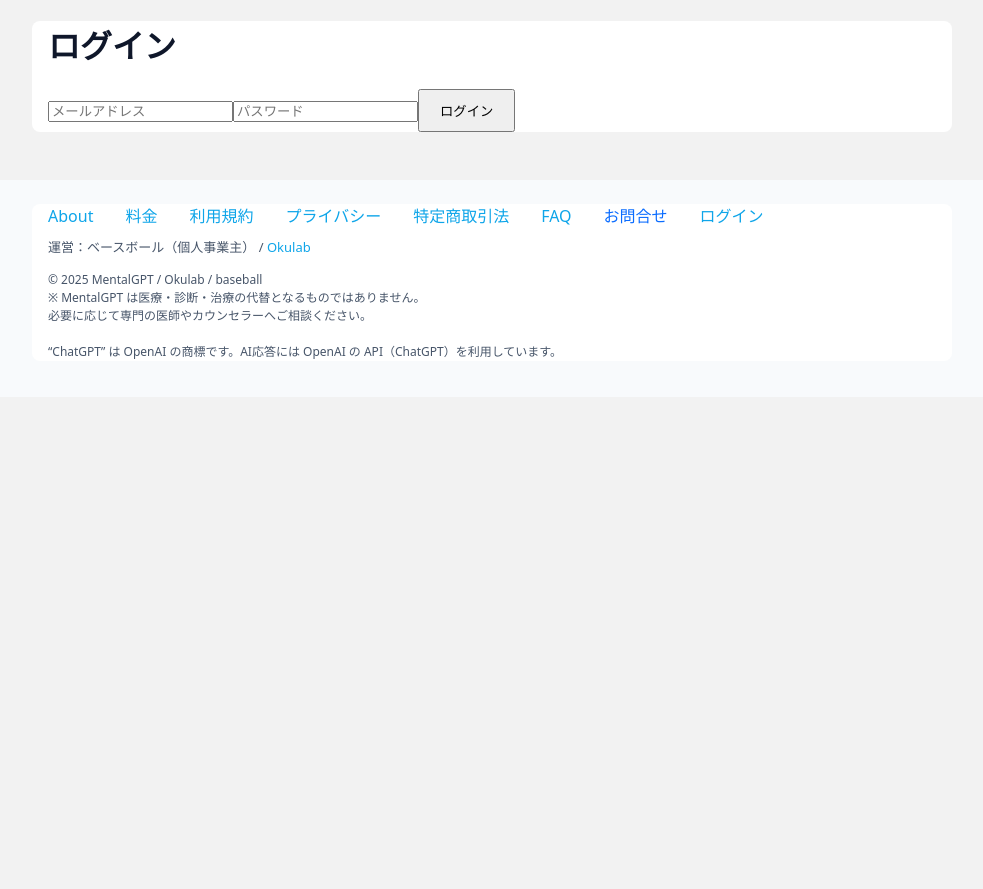
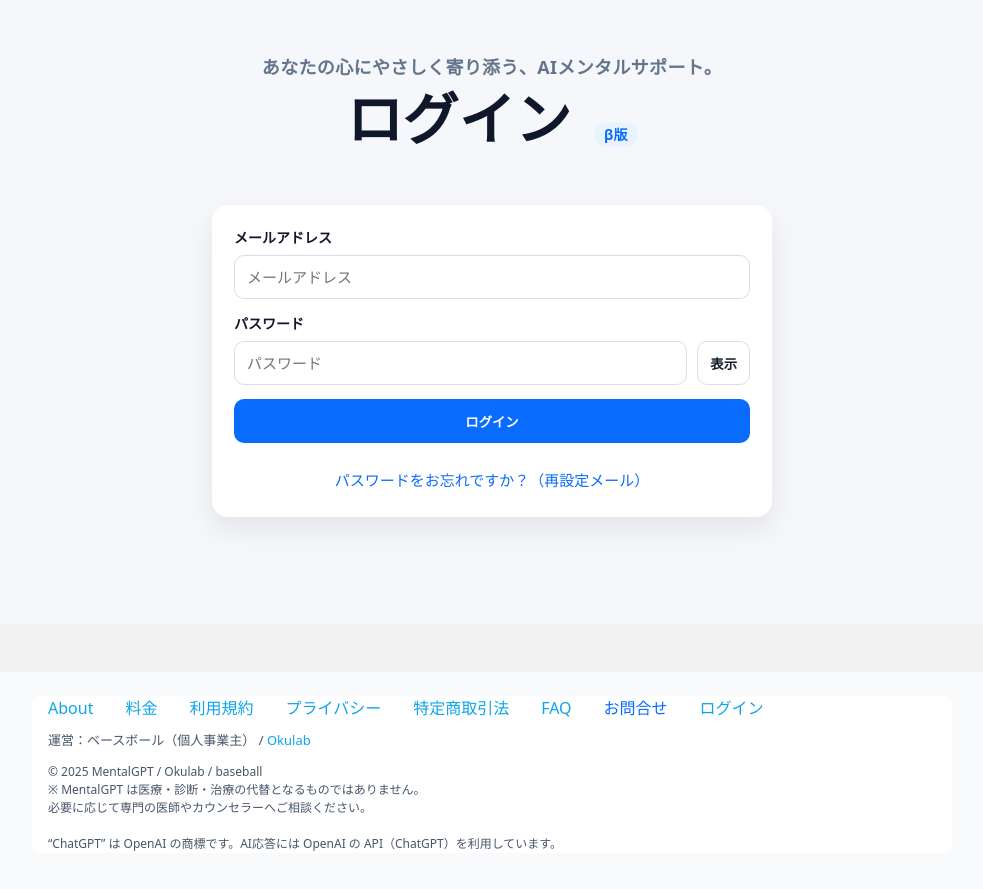
Before and after one commit to yasuhirookura/mentalgpt-react-starter, a React (Create React App) app: page /login in a window 1280 px wide. Shown: the whole page, without its empty margins (148-1131 px from the left). Before the commit the page ends 800 px from the top, so only its background shows below. Built offline with nearby package versions, Linux system fonts and the light colour scheme; no server answers.

Commit message:
feat: update src/LoginForm.jsx

```diff
--- a/src/LoginForm.jsx
+++ b/src/LoginForm.jsx
@@ -1,46 +1,91 @@
 // src/LoginForm.jsx
-import React, { useState } from "react";
-import { signInWithEmailAndPassword } from "firebase/auth";
-import { auth, authReady } from "./firebase"; // ← 同じ階層でOK
+import React, { useMemo, useState } from "react";
+import { signInWithEmailAndPassword, sendPasswordResetEmail } from "firebase/auth";
+import { auth, authReady } from "./firebase";
+import "./LoginForm.css";
 
 export default function LoginForm() {
   const [email, setEmail] = useState("");
   const [password, setPassword] = useState("");
+  const [showPw, setShowPw] = useState(false);
   const [loading, setLoading] = useState(false);
-  const [error, setError] = useState("");
+  const [msg, setMsg] = useState("");     // 成功/案内メッセージ
+  const [error, setError] = useState(""); // エラーメッセージ
+
+  const isEmailLike = useMemo(() => {
+    return typeof email === "string" && email.includes("@") && email.includes(".");
+  }, [email]);
 
   const handleLogin = async (e) => {
     e.preventDefault();
-
-    console.log("[Login] submit clicked");
-    console.log("[Login] email =", email);
-
     setLoading(true);
     setError("");
+    setMsg("");
 
     try {
-      console.log("[Login] waiting authReady...");
-      await authReady; // ← Safari / iOS 対策の要
-      console.log("[Login] authReady resolved");
+      // iPhone/Safariで初期化・永続化が間に合わない系対策
+      await authReady;
 
-      console.log("[Login] try signInWithEmailAndPassword");
-      const result = await signInWithEmailAndPassword(auth, email, password);
+      const trimmedEmail = email.trim();
+      await signInWithEmailAndPassword(auth, trimmedEmail, password);
+      // 成功時は通常 onAuthStateChanged 側で画面遷移する想定
+    } catch (err) {
+      const code = err?.code || "";
+      if (code === "auth/invalid-credential") {
+        setError("メールアドレスまたはパスワードが一致しません。念のためパスワード再設定もお試しください。");
+      } else if (code === "auth/too-many-requests") {
+        setError("試行回数が多すぎます。しばらく待ってから再度お試しください。");
+      } else {
+        setError(err?.message || "ログインに失敗しました");
+      }
+    } finally {
+      setLoading(false);
+    }
+  };
 
-      console.log("[Login] signIn success", result.user?.uid);
+  const handleReset = async (e) => {
+    e.preventDefault();
+    setLoading(true);
+    setError("");
+    setMsg("");
+
+    try {
+      await authReady;
+
+      const trimmedEmail = email.trim();
+      if (!trimmedEmail) {
+        setError("パスワード再設定するメールアドレスを入力してください。");
+        return;
+      }
+      await sendPasswordResetEmail(auth, trimmedEmail);
+      setMsg("パスワード再設定メールを送信しました。受信ボックスをご確認ください。");
     } catch (err) {
-      console.error("[Login] signIn error", err);
-      setError(err?.message || "ログインに失敗しました");
+      const code = err?.code || "";
+      if (code === "auth/user-not-found") {
+        setError("このメールアドレスのユーザーが見つかりませんでした。");
+      } else if (code === "auth/invalid-email") {
+        setError("メールアドレスの形式が正しくありません。");
+      } else {
+        setError(err?.message || "再設定メールの送信に失敗しました");
+      }
     } finally {
-      console.log("[Login] finished");
       setLoading(false);
     }
   };
 
   return (
-    <main className="container">
-      <h1>ログイン</h1>
+    <main className="auth-wrap">
+      <header className="brand">
+        <span className="muted">あなたの心にやさしく寄り添う、AIメンタルサポート。</span>
+        <div className="brand-strong">
+          ログイン <span className="beta">β版</span>
+        </div>
+      </header>
 
-      <form onSubmit={handleLogin}>
+      <section className="auth-card">
+        <form className="auth-form" onSubmit={handleLogin}>
+          <label>
+            メールアドレス
             <input
               type="email"
               placeholder="メールアドレス"
@@ -49,26 +94,47 @@ export default function LoginForm() {
               autoComplete="email"
               required
             />
+          </label>
 
+          <label>
+            パスワード
+            <div className="pw-row">
               <input
-          type="password"
+                type={showPw ? "text" : "password"}
                 placeholder="パスワード"
                 value={password}
                 onChange={(e) => setPassword(e.target.value)}
                 autoComplete="current-password"
                 required
               />
+              <button
+                type="button"
+                className="ghost"
+                onClick={() => setShowPw((v) => !v)}
+                aria-label="パスワード表示切替"
+              >
+                {showPw ? "隠す" : "表示"}
+              </button>
+            </div>
+          </label>
 
-        <button type="submit" disabled={loading}>
+          <button type="submit" className="primary" disabled={loading}>
             {loading ? "ログイン中…" : "ログイン"}
           </button>
 
-        {error && (
-          <p style={{ color: "crimson", marginTop: 8 }}>
-            {error}
+          {(error || msg) && (
+            <p className="alert" role="alert">
+              {error || msg}
             </p>
           )}
+
+          <div className="reset-link">
+            <a href="#reset" onClick={handleReset}>
+              パスワードをお忘れですか？（再設定メール）
+            </a>
+          </div>
         </form>
+      </section>
     </main>
   );
 }
```
Lines whose indentation alone changed are shown as unchanged.
